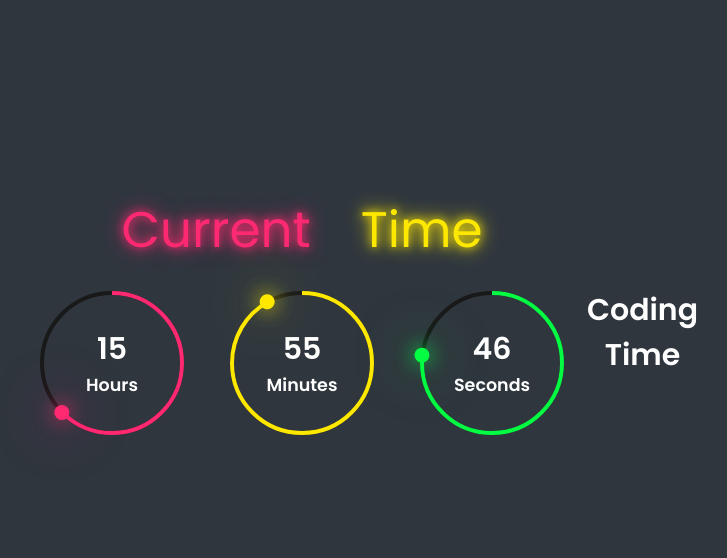
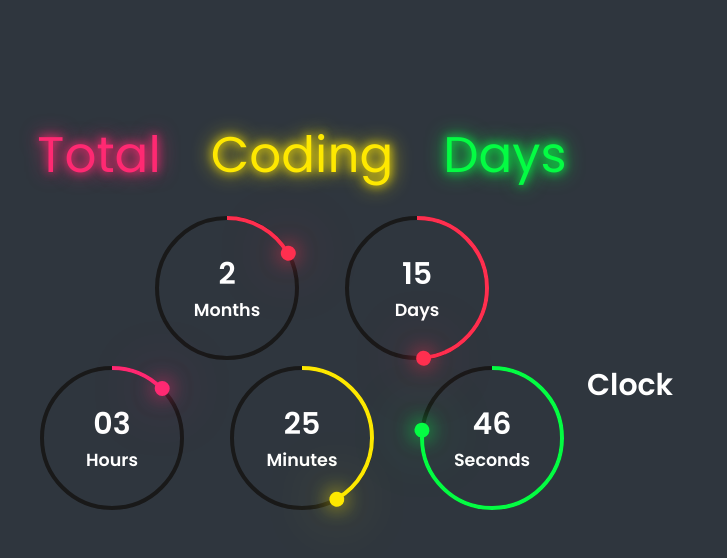
Before and after one commit to Troxip/Portfolio-PAGE, a plain HTML site: page index.html in a window 1280 px wide. Shown: the whole page, without its empty margins (318-1045 px from the left). Drawn offline with Linux system fonts and the light colour scheme.

Commit message:
Fix Bugs

```diff
--- a/script.js
+++ b/script.js
@@ -161,7 +161,7 @@ function fromStartDate() {
   sec_dot.style.transform = `rotate(${s * 6}deg)`;
   // 360 / 60(Number of Seconds in One Minute) = 6
 }
-let current = updateTime;
+let current = fromStartDate;
 setInterval(() => current());
 
 const switchBtn = document.getElementById("ampm");
--- a/styles.css
+++ b/styles.css
@@ -111,3 +111,21 @@ body {
   display: flex;
   font-size: 1.75rem;
 }
+
+#time.top {
+  display: none;
+}
+
+.h3 {
+  display: none;
+}
+
+#ampm {
+  transition: all 0.3s;
+  text-wrap: nowrap;
+}
+
+#ampm:hover {
+  cursor: pointer;
+  color: green;
+}
```
